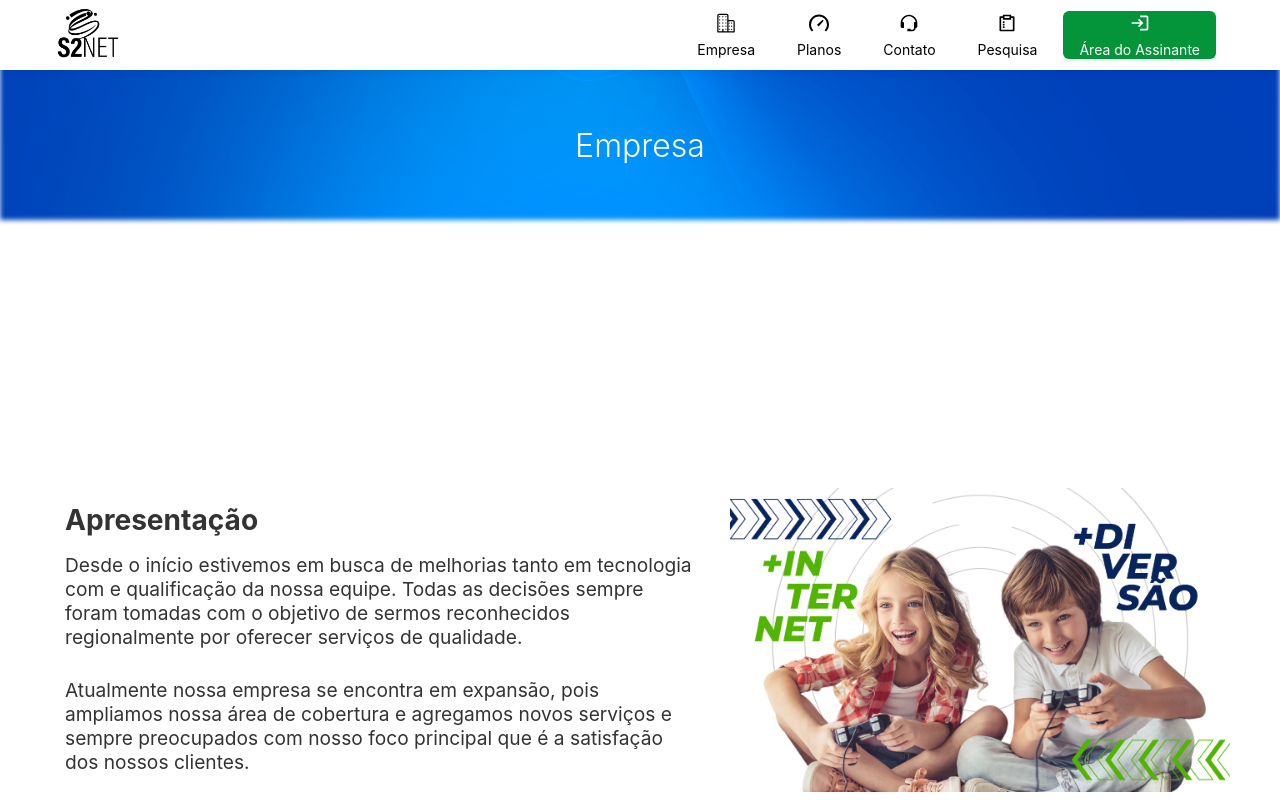
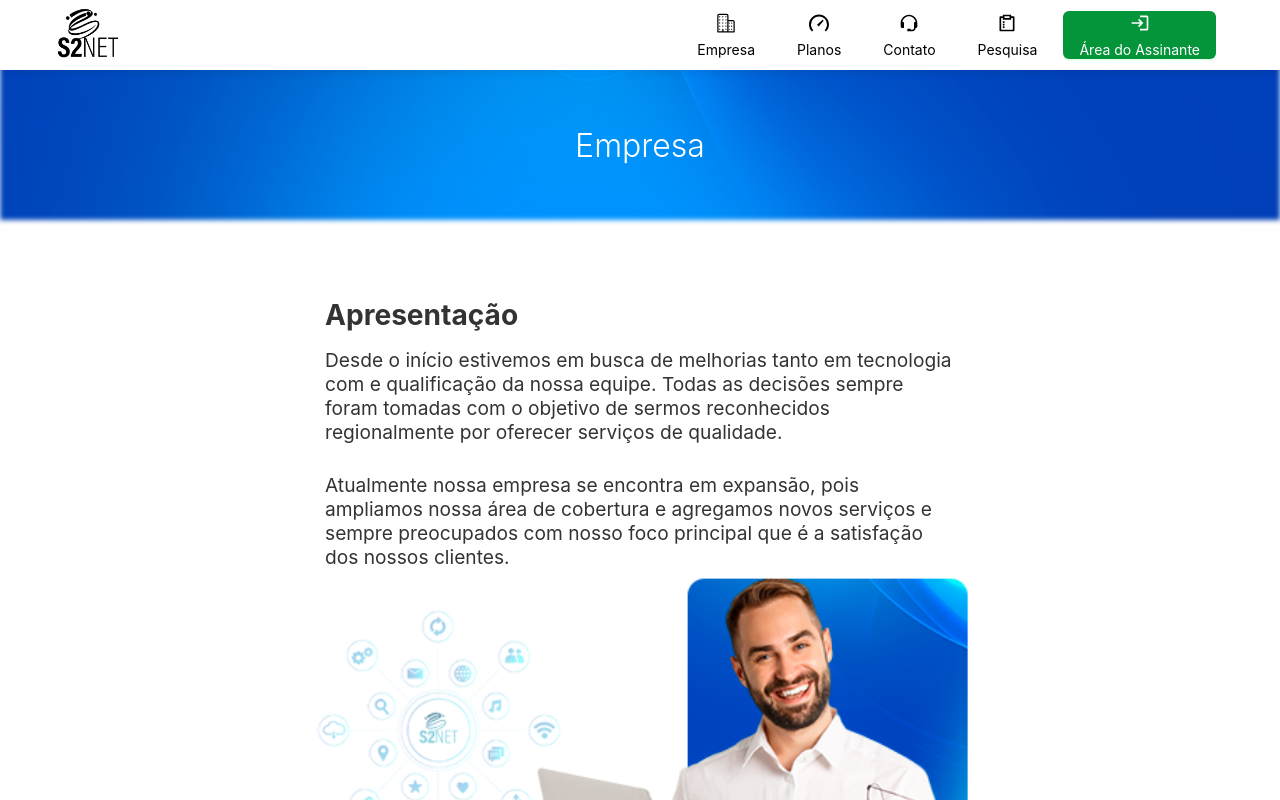
Before and after one commit to OverlinkSolutions/s2net.landingpage, a React (Create React App) app: page /empresa in a window 1280 px wide. Shown: the top 800 px of the page. Built offline with nearby package versions, Linux system fonts and the light colour scheme; a web font is replaced by a local one.

Commit message:
feat: add: images to about us section

```diff
--- a/src/App.tsx
+++ b/src/App.tsx
@@ -7,7 +7,6 @@ import StoreMap from './components/StoreMap';
 import Brazmovel from './pages/home/sections/Brazmovel';
 import OurServices from './pages/home/sections/OurServices';
 import PromoITTV from './pages/home/sections/PromoITTV';
-
 
 import 'swiper/css';
 import 'swiper/css/navigation';
--- a/src/components/Header/index.tsx
+++ b/src/components/Header/index.tsx
@@ -59,7 +59,10 @@ export default function Header(props: { offset: number }) {
         window.scrollTo(0, 0);
         break;
       case Section.PLANS:
-        window.location.href = "/#"+plans.container
+        navigate("/");
+        setTimeout(() => {
+          window.location.href = "/#"+plans.container
+        }, 100);
         break;
       case Section.CONTACT:
         navigate("/contact");
--- a/src/pages/Contact/sections/ContactForm/index.tsx
+++ b/src/pages/Contact/sections/ContactForm/index.tsx
@@ -37,7 +37,7 @@ export default function ContactForm() {
     style={{ width: isMobile ? 300 : isTablet ? 600 : 900 }}>
       <Form.Item
         name="name"
-        label="Name"
+        label="Nome"
         rules={[
           {
             required: true,
--- a/src/pages/Empresa/sections/AboutUs/AboutUs.tsx
+++ b/src/pages/Empresa/sections/AboutUs/AboutUs.tsx
@@ -1,7 +1,8 @@
 import { useMediaQuery } from "react-responsive";
 import Typography from "../../../../components/Typography";
 import aboutUs from "./aboutUs.module.sass";
-import sobreImg from "../../../../assets/images/empresa2.png";
+import apresentacao from "../../../../assets/images/apresentacao.png";
+import missao from "../../../../assets/images/missao.png";
 
 export default function AboutUs() {
   const isMobile = useMediaQuery({ query: "(max-width: 768px)" });
@@ -21,7 +22,7 @@ export default function AboutUs() {
             description="Atualmente nossa empresa se encontra em expansão, pois ampliamos nossa área de cobertura e agregamos novos serviços e sempre preocupados com nosso foco principal que é a satisfação dos nossos clientes."
           />
         </div>
-        <img src={sobreImg} alt="s2net_empresa" className={aboutUs.img} />
+        <img src={apresentacao} alt="s2net_empresa" className={aboutUs.img} />
       </section>
       <section id={aboutUs.values} className={`${aboutUs.item} container row`}>
         <div className={`${aboutUs.text} container column`}>
@@ -71,6 +72,7 @@ export default function AboutUs() {
             />
           </div>
         </div>
+        <img src={missao} alt="s2net_empresa" className={aboutUs.img} />
       </section>
     </main>
   );
--- a/src/pages/Empresa/sections/AboutUs/aboutUs.module.sass
+++ b/src/pages/Empresa/sections/AboutUs/aboutUs.module.sass
@@ -17,16 +17,15 @@
 
 .item
   display: flex
-  height: 90vh
+  min-height: 90vh
   .img
     width: 100%
-    max-width: 500px
-    margin-right: 20px
+    max-width: 700px
   .text
     max-width: 700px
     font-size: 1.5rem
     font-weight: 300
     text-align: center
-    margin-bottom: 20px
+    margin: 0 50px
   .points
      width: 100%
```
Also changed, not shown: src/assets/images/apresentacao.png (added), src/assets/images/missao.png (added), 15 other files (tests, documents, lock files or other folders).
